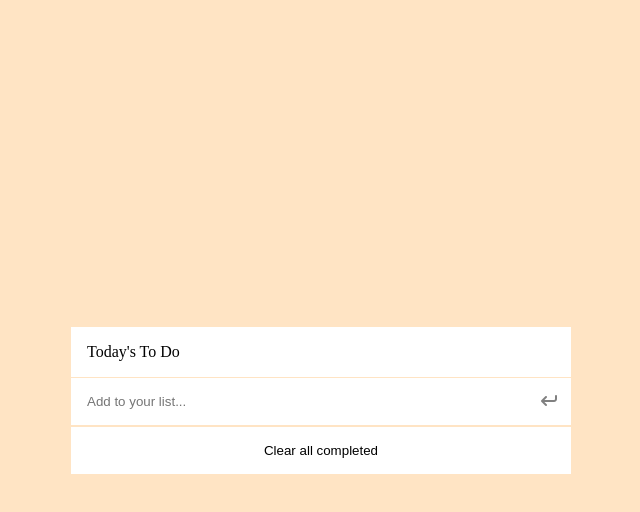
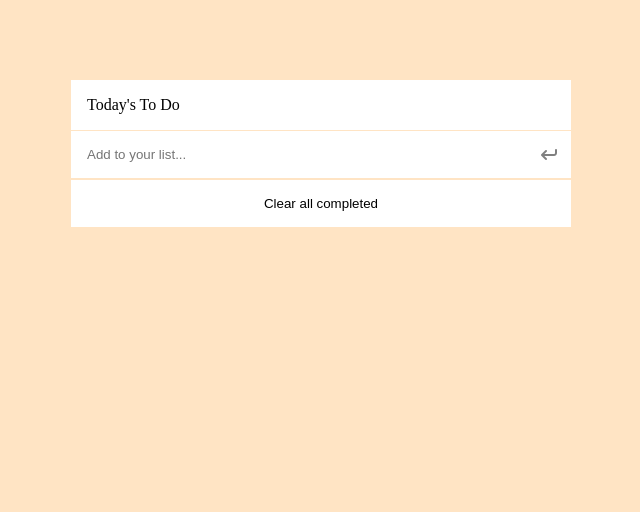
Before and after one commit to Wineshuga/to-do-list, a website built with webpack: page src/index.html in a window 1280 px wide. Shown: the whole page, without its empty margins (319-959 px from the left). Built offline with nearby package versions, Linux system fonts and the light colour scheme.

Commit message:
Fix styles:     - Reduce width of task input.     - Undo display flex on body.     - Center main with margin auto.

```diff
--- a/src/style.css
+++ b/src/style.css
@@ -7,15 +7,12 @@
 
 body {
   background-color: bisque;
-  display: flex;
-  align-items: center;
-  justify-content: center;
-  height: 100vh;
 }
 
 main {
   background-color: #fff;
   width: 90%;
+  margin: 5rem auto 0;
 }
 
 .main--header {
@@ -54,7 +51,7 @@ main {
   border: none;
   padding: 0.3rem;
   outline: none;
-  width: 25rem;
+  width: 85%;
   background-color: inherit;
 }
 
```
